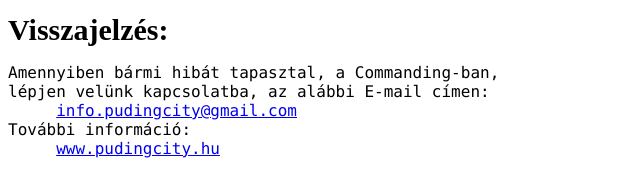
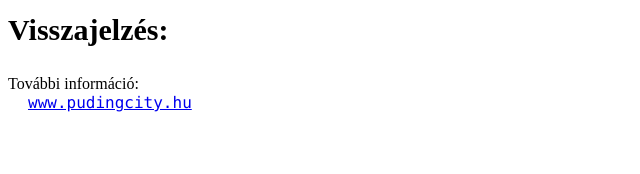
Before and after one commit to KecskesArmin/commanding.hu, a plain HTML site: page index.html in a window 1280 px wide. Shown: the part 739-913 px from the top of the page, without its empty margins (0-640 px from the left). After the commit the page ends 859 px from the top, so only its background shows below. Drawn offline with Linux system fonts and the light colour scheme.

Commit message:
Update index.html

```diff
--- a/index.html
+++ b/index.html
@@ -63,12 +63,6 @@
   <h2 style="font-size: 30px; margin-top: 0; margin-bottom: 10px;">
     Visszajelzés:
   </h2>
-  <p style="font-family: Consolas;">Amennyiben bármi hibát tapasztal, a Commanding-ban,
-  <br>lépjen velünk kapcsolatba, az alábbi E-mail címen:
-  <br>&nbsp;&nbsp;&nbsp;&nbsp;
-    <a href="https://mail.google.com/mail/u/0/#inbox?compose=GTvVlcSKjszVZGpxnVLjtjLtBGTpLZLbnXBFNZqhJSnbFNSVvKlKRWwsjJmQJDPcmWSKgshknbQrR" target="_blank" style="font-family: Consolas;">
-      info.pudingcity@gmail.com
-      </a>
   <br>További információ:
   <br>&nbsp;&nbsp;&nbsp;&nbsp;
     <a href="https://pastebin.com/raw/vJcP5RQa" target="_blank" style="font-family: Consolas;">
```
